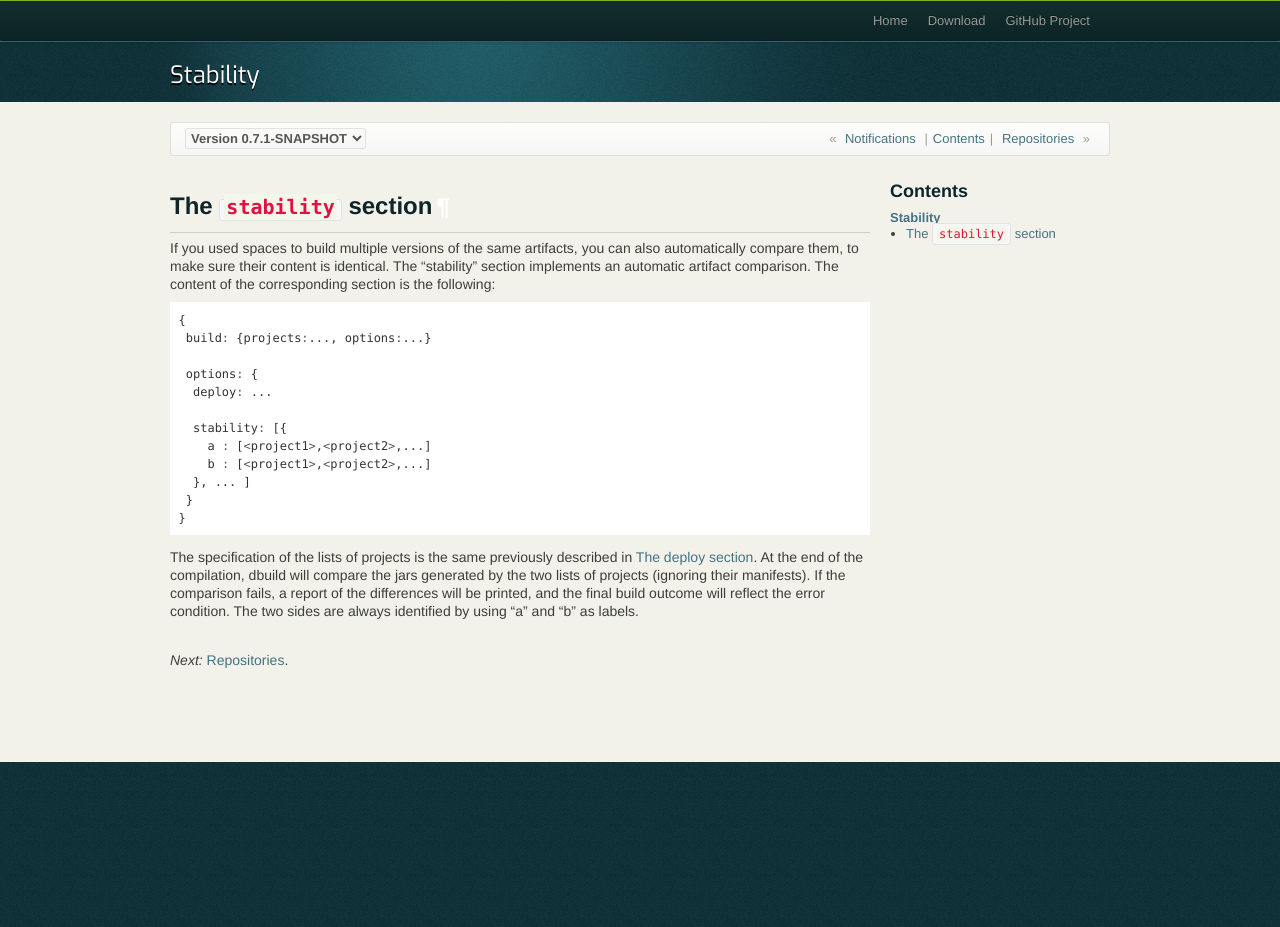
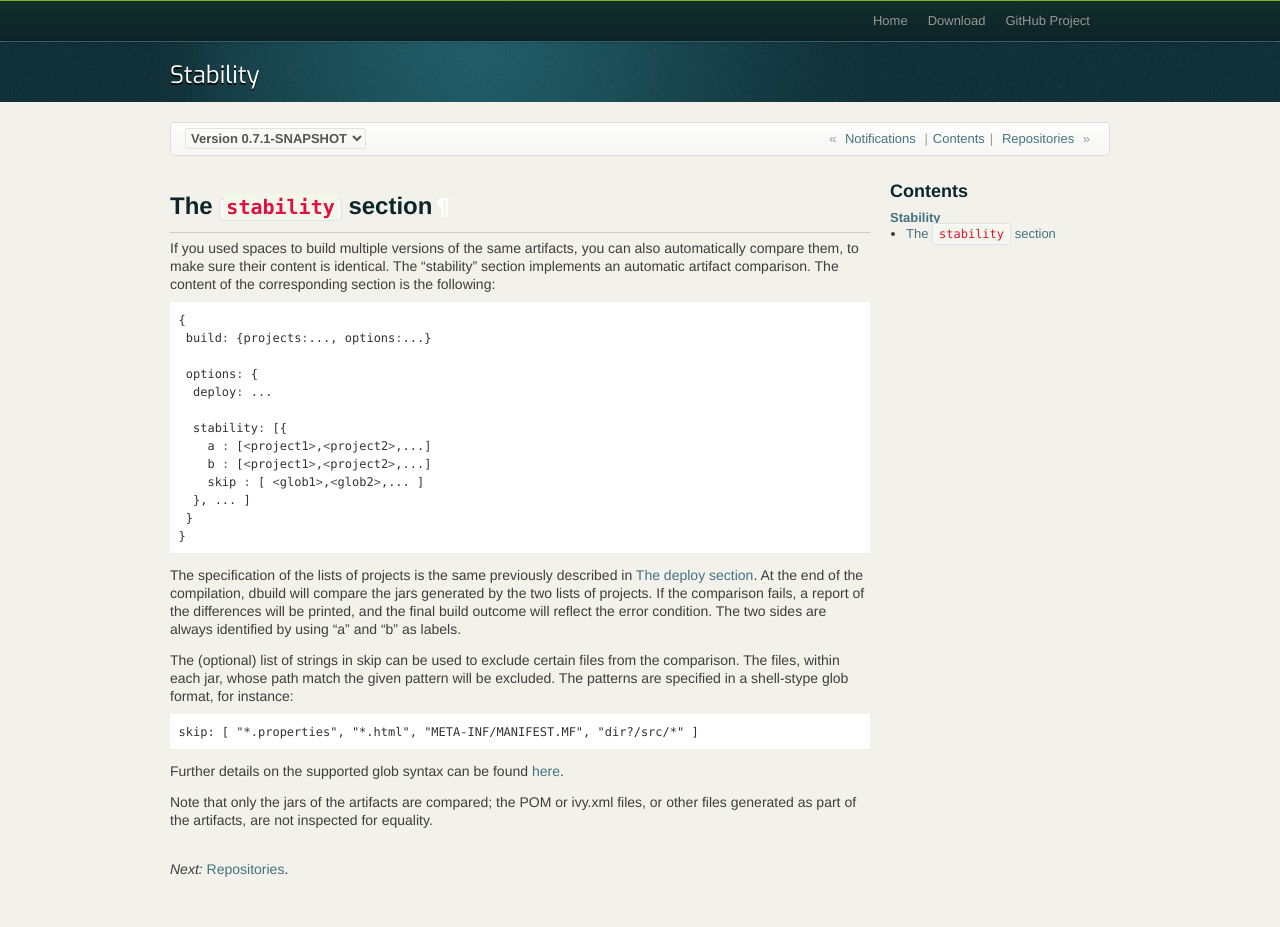
Before and after one commit to lightbend-labs/dbuild, a Sphinx documentation site: the page built from docs/src/sphinx/stability.rst, in a window 1280 px wide. Built offline with Sphinx 7.4.7, drawn with Linux system fonts in a browser that asks for light colours; before the commit the page ends 900 px from its top, so only the background shows below that.

Commit message:
Adding "skip" option to artifact comparison, with glob patterns.
The new "skip" option can be used to exclude certain files,
contained within the jars, from the comparison. They are
expressed using a sequence of glob patterns. For example:

skip: [ "*.properties", "*.html", "META-INF/MANIFEST.MF", "dir?/src/*" ]

```diff
--- a/docs/src/sphinx/stability.rst
+++ b/docs/src/sphinx/stability.rst
@@ -22,15 +22,30 @@ section is the following:
      stability: [{
        a : [<project1>,<project2>,...]
        b : [<project1>,<project2>,...]
+       skip : [ <glob1>,<glob2>,... ]
      }, ... ]
     }
    }
 
 The specification of the lists of projects is the same previously described in :ref:`section-deploy`.
-At the end of the compilation, dbuild will compare the jars generated by the two lists of projects
-(ignoring their manifests). If the comparison fails, a report of the differences will be printed,
+At the end of the compilation, dbuild will compare the jars generated by the two lists of projects.
+If the comparison fails, a report of the differences will be printed,
 and the final build outcome will reflect the error condition. The two sides are always identified
 by using "a" and "b" as labels.
+
+The (optional) list of strings in skip can be used to exclude certain files from the comparison.
+The files, within each jar, whose path match the given pattern will be excluded. The patterns
+are specified in a shell-stype glob format, for instance:
+
+.. code-block:: text
+
+  skip: [ "*.properties", "*.html", "META-INF/MANIFEST.MF", "dir?/src/*" ]
+
+Further details on the supported glob syntax can be found
+`here <http://jakarta.apache.org/oro/api/org/apache/oro/text/GlobCompiler.html>`_.
+
+Note that only the jars of the artifacts are compared; the POM or ivy.xml files,
+or other files generated as part of the artifacts, are not inspected for equality.
 
 |
 
```
Also changed, not shown: 4 other files.
